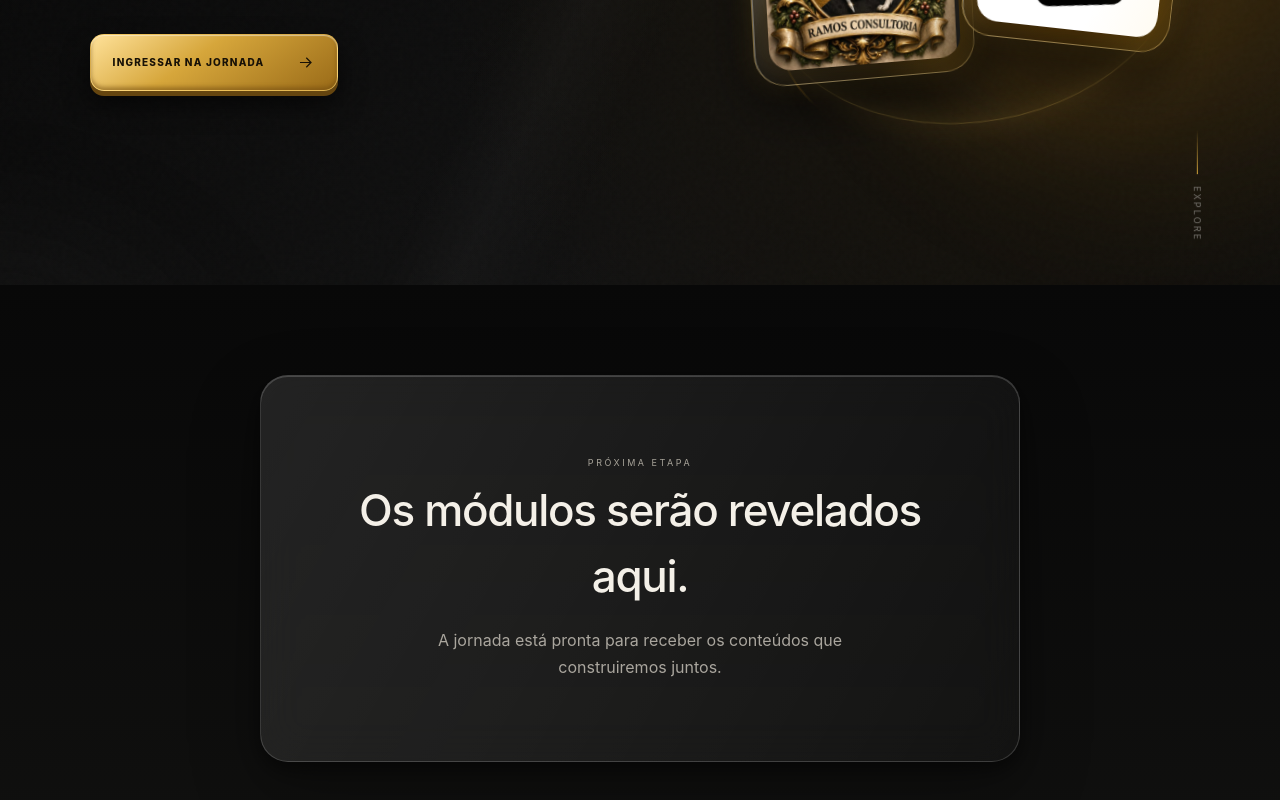
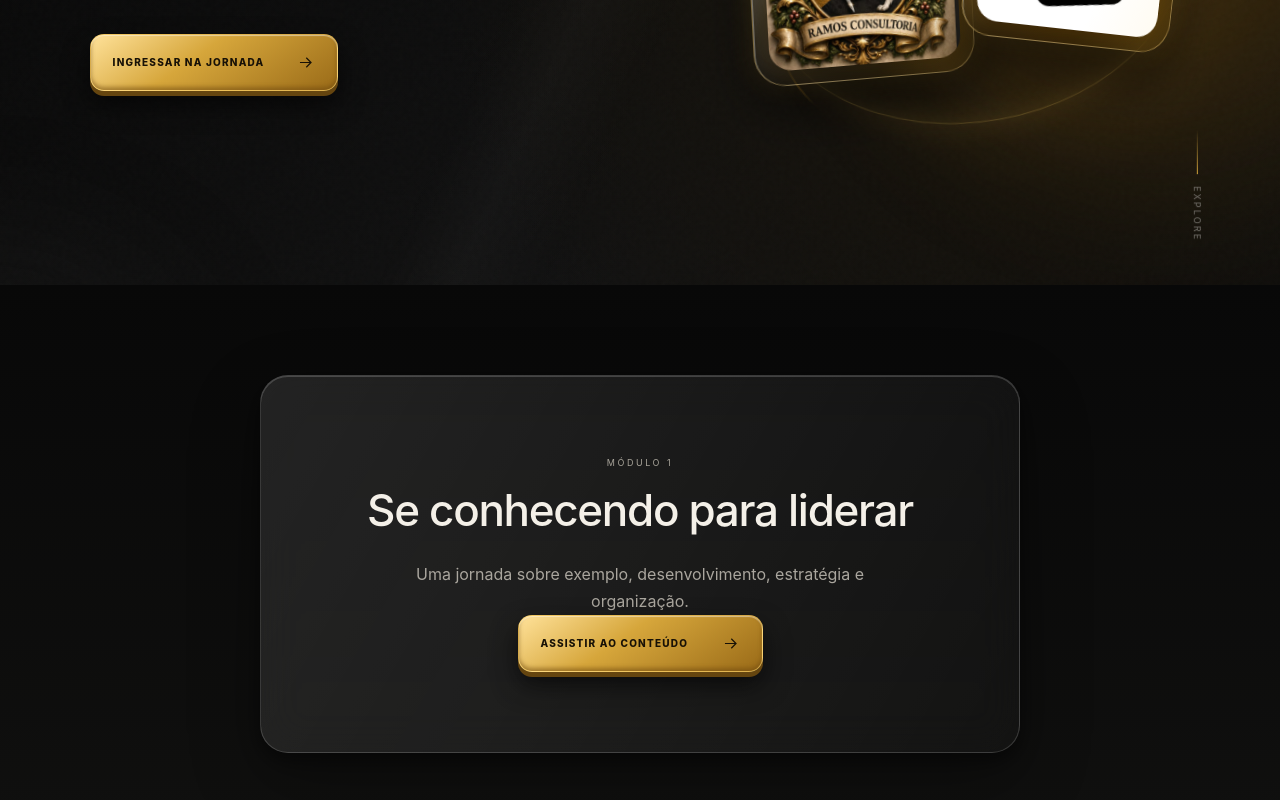
Before and after one commit to Robson-Haro/TreinamentoWD1, a Next.js app: page / in a window 1280 px wide. Shown: the part 515-1315 px from the top of the page. Built offline with nearby package versions, Linux system fonts and the light colour scheme.

Commit message:
Adiciona acesso ao Módulo 1

```diff
--- a/app/page.tsx
+++ b/app/page.tsx
@@ -81,9 +81,15 @@ export default function Home() {
 
       <section id="modulos" className="modules-preview" aria-label="Módulos da jornada">
         <div className="glass-card modules-card">
-          <span className="eyebrow">Próxima etapa</span>
-          <h2>Os módulos serão revelados aqui.</h2>
-          <p>A jornada está pronta para receber os conteúdos que construiremos juntos.</p>
+          <span className="eyebrow">Módulo 1</span>
+          <h2>Se conhecendo para liderar</h2>
+          <p>Uma jornada sobre exemplo, desenvolvimento, estratégia e organização.</p>
+          <a className="gold-button module-entry" href="/modulo-1/video">
+            <span>Assistir ao conteúdo</span>
+            <svg viewBox="0 0 24 24" aria-hidden="true">
+              <path d="M5 12h14M13 6l6 6-6 6" />
+            </svg>
+          </a>
         </div>
       </section>
     </main>
```
